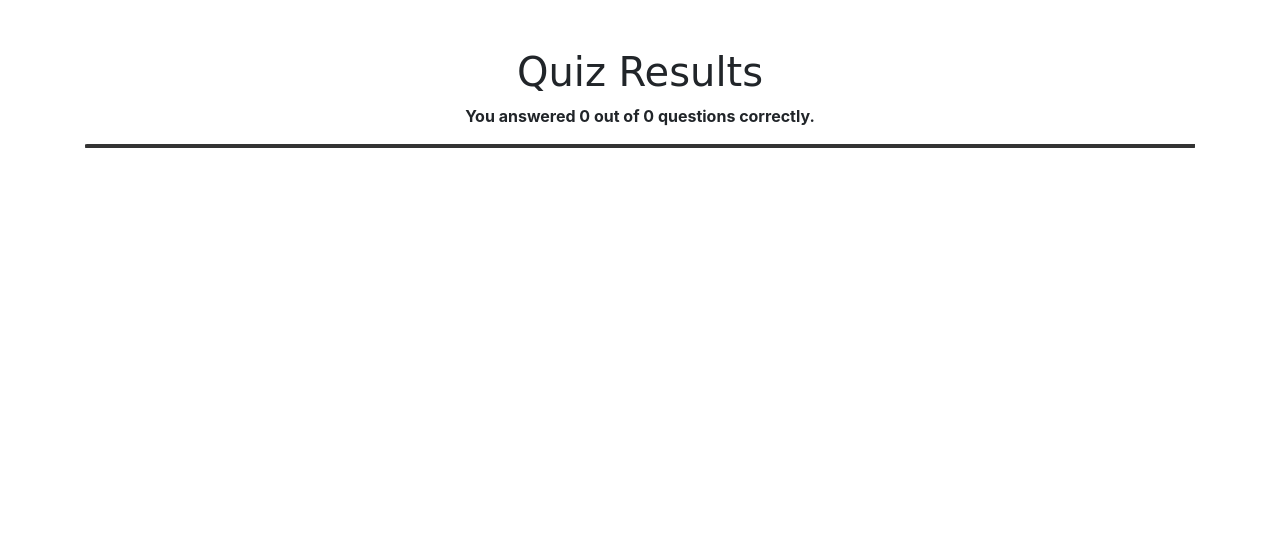
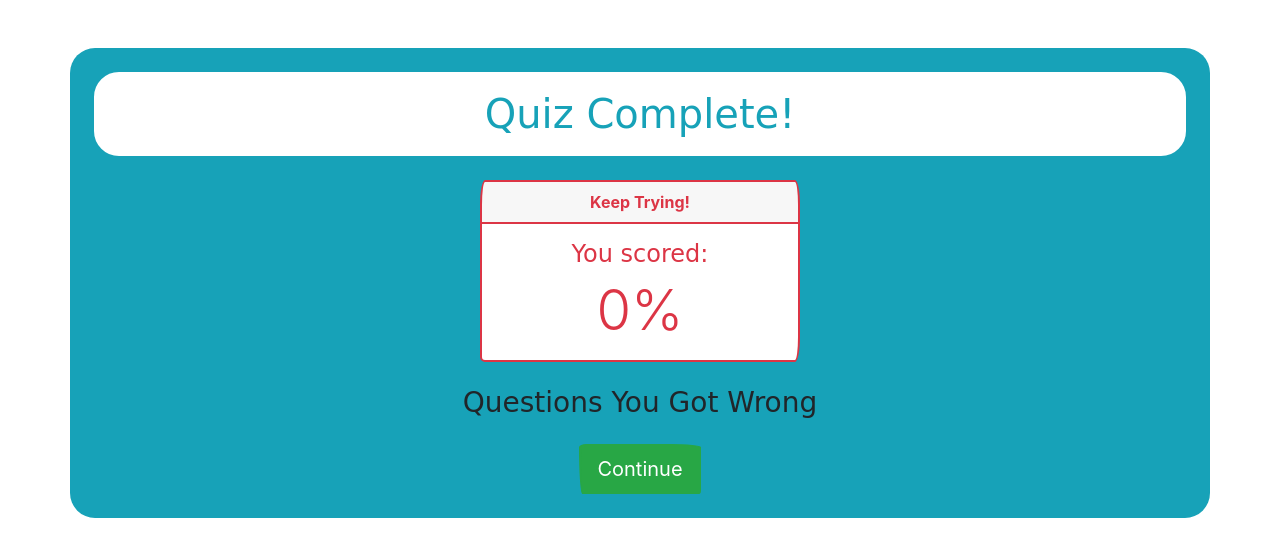
Before and after one commit to michaelbennieUFL/PhonemeTestWebsite, a Flask app: page /results in a window 1280 px wide. Shown: the top 557 px of the page. Run offline with Flask 3, Linux system fonts and the light colour scheme; some libraries are stand-ins or nearby versions; some web fonts are replaced.

Commit message:
Update styles, add quiz results details, and refactor logic
Upgraded Bootstrap and jQuery versions in `baseImports.html`. Enhanced `quizResults.html` with detailed user feedback and dynamic elements. Refactored quiz logic in `questions.py` and added a new field to UserModel in `models.py`.

```diff
--- a/models.py
+++ b/models.py
@@ -9,6 +9,7 @@ class UserModel(資料庫.Model):
     password = 資料庫.Column(資料庫.String(63),nullable=False)
     email = 資料庫.Column(資料庫.String(63),nullable=False,unique=True)
     join_time =資料庫.Column(資料庫.DateTime,default=datetime.now())
+    mother_language = 資料庫.Column(資料庫.String(63),nullable=False)
 
 class QuizModel(資料庫.Model):
     __tablename__ = "quiz"
--- a/templates/baseImports.html
+++ b/templates/baseImports.html
@@ -3,10 +3,11 @@
 <head>
     <meta charset="UTF-8">
     <meta name="viewport" content="width=device-width, initial-scale=1.0">
-    <link rel="stylesheet" href="https://cdn.jsdelivr.net/npm/bootswatch@4.5.2/dist/sketchy/bootstrap.min.css" integrity="sha384-RxqHG2ilm4r6aFRpGmBbGTjsqwfqHOKy1ArsMhHusnRO47jcGqpIQqlQK/kmGy9R" crossorigin="anonymous">
+    <link rel="stylesheet" href="https://cdn.jsdelivr.net/npm/bootswatch@5.3.3/dist/sketchy/bootstrap.min.css" integrity="sha256-Lv86Gp0v73Q0ZAfJcK9SCnJ1G2SfFw5CN6svixVNTuo=" crossorigin="anonymous">
     <link rel="stylesheet" href="https://fonts.googleapis.com/css2?family=Material+Symbols+Outlined:opsz,wght,FILL,GRAD@20..48,100..700,0..1,-50..200" />
-    <script src="https://code.jquery.com/jquery-3.6.0.min.js"></script>
+    <script src="https://code.jquery.com/jquery-3.7.1.min.js" integrity="sha256-/JqT3SQfawRcv/BIHPThkBvs0OEvtFFmqPF/lYI/Cxo=" crossorigin="anonymous"></script>
     <script src="https://cdn.jsdelivr.net/npm/bootstrap@5.3.3/dist/js/bootstrap.bundle.min.js" integrity="sha384-YvpcrYf0tY3lHB60NNkmXc5s9fDVZLESaAA55NDzOxhy9GkcIdslK1eN7N6jIeHz" crossorigin="anonymous"></script>
+
     <title>{% block title %}Document{% endblock %}</title>
     <style>
         .offset-right {
--- a/templates/quizResults.html
+++ b/templates/quizResults.html
@@ -1,23 +1,134 @@
+{% extends "baseImports.html" %}
+{% block title %}Quiz Complete!{% endblock %}
+{% block body %}
+<div class="container mt-5 bg-info p-4 rounded">
+    <div class="bg-white p-3 mb-4 rounded" style="border: 2px solid white;">
+        <h1 class="text-center text-info m-0">
+            Quiz Complete!
+        </h1>
+    </div>
 
+    {% set rounded_percentage = "%.0f" % overall_percentage %}
 
-{% extends "baseImports.html" %}
-{% block title %}Quiz Results{% endblock %}
-{% block body %}
-<div class="container mt-5">
-    <h1 class="text-center">Quiz Results</h1>
-    <p class="text-center">You answered {{ correct_answers }} out of {{ total_questions }} questions correctly.</p>
+    {% if rounded_percentage|int > 90 %}
+    <div class="card border-success mb-3 mx-auto" style="max-width: 20rem;">
+        <div class="card-header text-success text-center">Amazing!</div>
+        <div class="card-body text-success text-center">
+            <h4 class="card-title">You scored:</h4>
+            <p class="card-text display-4">{{ rounded_percentage }}%</p>
+        </div>
+    </div>
+    {% elif rounded_percentage|int > 80 %}
+    <div class="card border-info mb-3 mx-auto" style="max-width: 20rem;">
+        <div class="card-header text-info text-center">Great!</div>
+        <div class="card-body text-info text-center">
+            <h4 class="card-title">You scored:</h4>
+            <p class="card-text display-4">{{ rounded_percentage }}%</p>
+        </div>
+    </div>
+    {% elif rounded_percentage|int > 70 %}
+    <div class="card border-warning mb-3 mx-auto" style="max-width: 20rem;">
+        <div class="card-header text-warning text-center">Good!</div>
+        <div class="card-body text-warning text-center">
+            <h4 class="card-title">You scored:</h4>
+            <p class="card-text display-4">{{ rounded_percentage }}%</p>
+        </div>
+    </div>
+    {% else %}
+    <div class="card border-danger mb-3 mx-auto" style="max-width: 20rem;">
+        <div class="card-header text-danger text-center">Keep Trying!</div>
+        <div class="card-body text-danger text-center">
+            <h4 class="card-title">You scored:</h4>
+            <p class="card-text display-4">{{ rounded_percentage }}%</p>
+        </div>
+    </div>
+    {% endif %}
 
-    <ul class="list-group">
-        {% for answer in user_answers %}
-        <li class="list-group-item {% if answer.is_correct %}list-group-item-success{% else %}list-group-item-danger{% endif %}">
-            <strong>Question:</strong> {{ answer.question.word_to_find }} <br>
-            <strong>Your Answer:</strong> {{ answer.user_answer }} <br>
-            <strong>Correct Answer:</strong> {{ answer.question.correct_answer }}
-        </li>
+    <h3 class="mt-4 text-center">Questions You Got Wrong</h3>
+    <div class="accordion" id="accordionExample">
+        {% for answer in incorrect_answers %}
+        <div class="accordion-item">
+            <h2 class="accordion-header" id="heading{{ loop.index }}">
+                <button class="accordion-button {% if not loop.first %}collapsed{% endif %}" type="button" data-bs-toggle="collapse" data-bs-target="#collapse{{ loop.index }}" aria-expanded="{% if loop.first %}true{% else %}false{% endif %}" aria-controls="collapse{{ loop.index }}">
+                    Question {{ loop.index }}
+                </button>
+            </h2>
+            <div id="collapse{{ loop.index }}" class="accordion-collapse collapse {% if loop.first %}show{% endif %}" aria-labelledby="heading{{ loop.index }}" data-bs-parent="#accordionExample">
+                <div class="accordion-body">
+                    {% if answer.question_type == 'fill_in_the_blank' %}
+                        {% set sanitized_word_to_find = answer.word_to_find.replace(' ', '') %}
+                        {% set first_space_index = answer.word_to_find.find(' ') %}
+                        {% if first_space_index != -1 %}
+                            {% set filled_in_answer = sanitized_word_to_find[:first_space_index] ~ '<span class="text-danger"><s>' ~ answer.user_answer.replace(':', '') ~ '</s></span>' ~ sanitized_word_to_find[first_space_index:] %}
+                        {% else %}
+                            {% set filled_in_answer = sanitized_word_to_find %}
+                        {% endif %}
+                        <strong>Your Answer:</strong> {{ filled_in_answer|safe }}
+
+                        {% set filled_in_correct_answer = sanitized_word_to_find[:first_space_index] ~ '<span class="text-success">' ~ answer.correct_answer.replace(':', '') ~ '</span>' ~ sanitized_word_to_find[first_space_index:] %}
+                        <span class="float-end"><strong>Correct Answer:</strong> {{ filled_in_correct_answer|safe }}</span>
+
+                    {% elif answer.question_type == 'organize_sounds' %}
+                        <strong>Your Answer:</strong> <span id="yourAnswer{{ loop.index }}"></span> <br>
+                        <span class="float-end"><strong>Correct Answer:</strong> <span class="text-success">{{ answer.correct_answer|join('') }}</span></span>
+                    {% else %}
+                        <strong>Your Answer:</strong> <span id="yourAnswer{{ loop.index }}"></span> <br>
+                        <span class="float-end"><strong>Correct Answer:</strong> <span class="text-success">{{ answer.correct_answer.replace(':', '') }}</span></span>
+                    {% endif %}
+                    <br>
+                    <button type="button" class="btn btn-outline-primary btn-sm mt-3" onclick="playAudio('{{ url_for('static', filename=answer.audio_path) }}')">Replay Audio</button>
+                    <hr>
+                    <span style="font-size: small;">Question Type: {{ answer.question_type }}</span> <br>
+
+                </div>
+            </div>
+        </div>
         {% endfor %}
-    </ul>
+    </div>
+
+    <!-- Continue Button -->
+    <div class="text-center mt-4">
+        <a href="{{ url_for('questions.question_selector') }}" class="btn btn-success btn-lg btn-block">Continue</a>
+    </div>
 </div>
-</body>
-</html>
 
+<script>
+function playAudio(audioSrc) {
+    const audio = new Audio(audioSrc);
+    audio.play();
+}
+
+function highlightDifferences(a, b) {
+    let maxLength = Math.max(a.length, b.length);
+    let result = '';
+
+    for (let i = 0; i < maxLength; i++) {
+        let charA = a[i] || '';
+        let charB = b[i] || '';
+
+        if (charA !== charB) {
+            if (charA) {
+                result += `<span class="text-danger"><s>${charA}</s></span>`; // Incorrect part in red with strikethrough
+            }
+        } else {
+            result += charA; // Same part, displayed normally
+        }
+    }
+
+    return result;
+}
+
+document.addEventListener("DOMContentLoaded", function() {
+    {% for answer in incorrect_answers %}
+        {% if answer.question_type == 'organize_sounds' %}
+            let userAnswer{{ loop.index }} = "{{ answer.user_answer|join('') }}";
+            let correctAnswer{{ loop.index }} = "{{ answer.correct_answer|join('') }}";
+        {% else %}
+            let userAnswer{{ loop.index }} = "{{ answer.user_answer.replace(':', '') }}";
+            let correctAnswer{{ loop.index }} = "{{ answer.correct_answer.replace(':', '') }}";
+        {% endif %}
+        document.getElementById("yourAnswer{{ loop.index }}").innerHTML = highlightDifferences(userAnswer{{ loop.index }}, correctAnswer{{ loop.index }});
+    {% endfor %}
+});
+</script>
 {% endblock %}
--- a/網站藍圖/questions.py
+++ b/網站藍圖/questions.py
@@ -1,3 +1,5 @@
+from smtpd import program
+
 from flask import Blueprint, render_template, session, request, redirect, url_for, jsonify
 
 questions_bp = Blueprint("questions", __name__, url_prefix="/")
@@ -10,8 +12,6 @@ def question_selector():
 def quiz():
     if 'current_question' not in session:
         session['current_question'] = 0
-        session['correct_answers'] = 0
-        session['user_answers'] = []
 
     current_question_index = session['current_question']
     questions = session.get('quiz_questions', [])
@@ -22,21 +22,33 @@ def quiz():
     current_question = questions[current_question_index]
     question_type = current_question['question_type']
 
-
+    number_of_questions = len(questions)
+    total_correct = sum(answer['percent_correct'] for answer in questions if isinstance(answer['percent_correct'] ,(float,int)))
+    if current_question_index > 0:
+        total_correct_percent = str(int(total_correct / (current_question_index)))
+    else:
+        total_correct_percent = 100
     # Render the appropriate template based on the question type
+    percent_done=current_question_index/number_of_questions*100
     if question_type == 'multiple_choice':
-        return render_template('multipleChoice.html', **current_question)
+        return render_template('multipleChoice.html', **current_question, progress=percent_done, hearts=total_correct_percent)
     elif question_type == 'fill_in_the_blank':
-        return render_template('fillBlank.html', **current_question)
+        return render_template('fillBlank.html', **current_question, progress=percent_done, hearts=total_correct_percent)
     elif question_type == 'organize_sounds':
-        return render_template('organizeLetters.html', **current_question)
+        return render_template('organizeLetters.html', **current_question, progress=percent_done, hearts=total_correct_percent)
     else:
         return "Unknown question type", 400
 
 @questions_bp.route('/results')
 def quiz_results():
-    user_answers = session.get('user_answers', [])
-    correct_answers = session.get('correct_answers', 0)
+    user_answers = session.get('quiz_questions', [])
     total_questions = len(user_answers)
+    total_correct = sum(answer['percent_correct'] for answer in user_answers)
 
-    return render_template('quizResults.html', user_answers=user_answers, correct_answers=correct_answers, total_questions=total_questions)
+    # Calculate the overall percentage correct
+    overall_percentage = total_correct / total_questions if total_questions > 0 else 0
+
+    # Get the incorrect answers
+    incorrect_answers = [answer for answer in user_answers if  answer['percent_correct']<90]
+    correct_answer_amount=total_questions-len(incorrect_answers)
+    return render_template('quizResults.html', user_answers=user_answers, correct_answers=correct_answer_amount, total_questions=total_questions, overall_percentage=overall_percentage, incorrect_answers=incorrect_answers)
```
